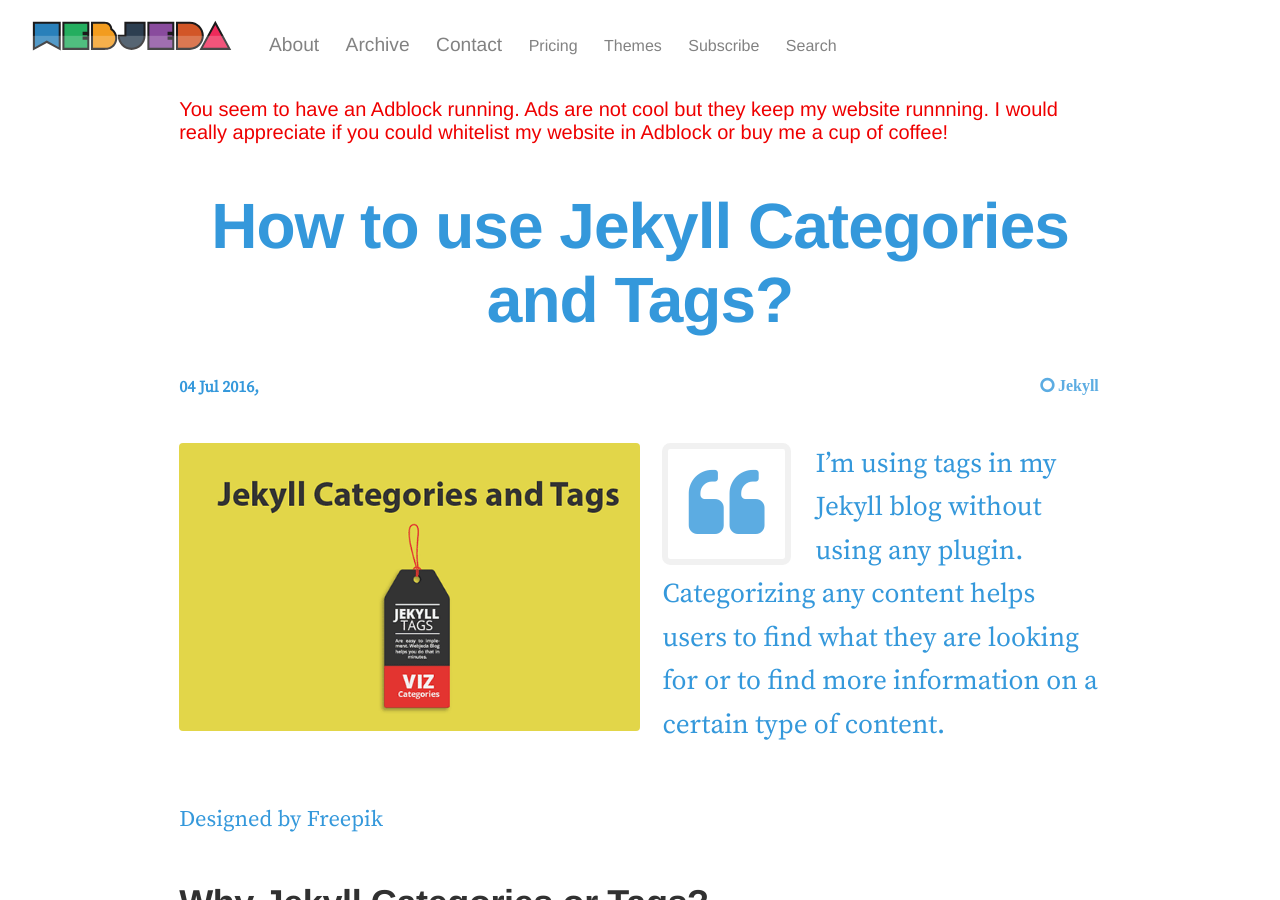
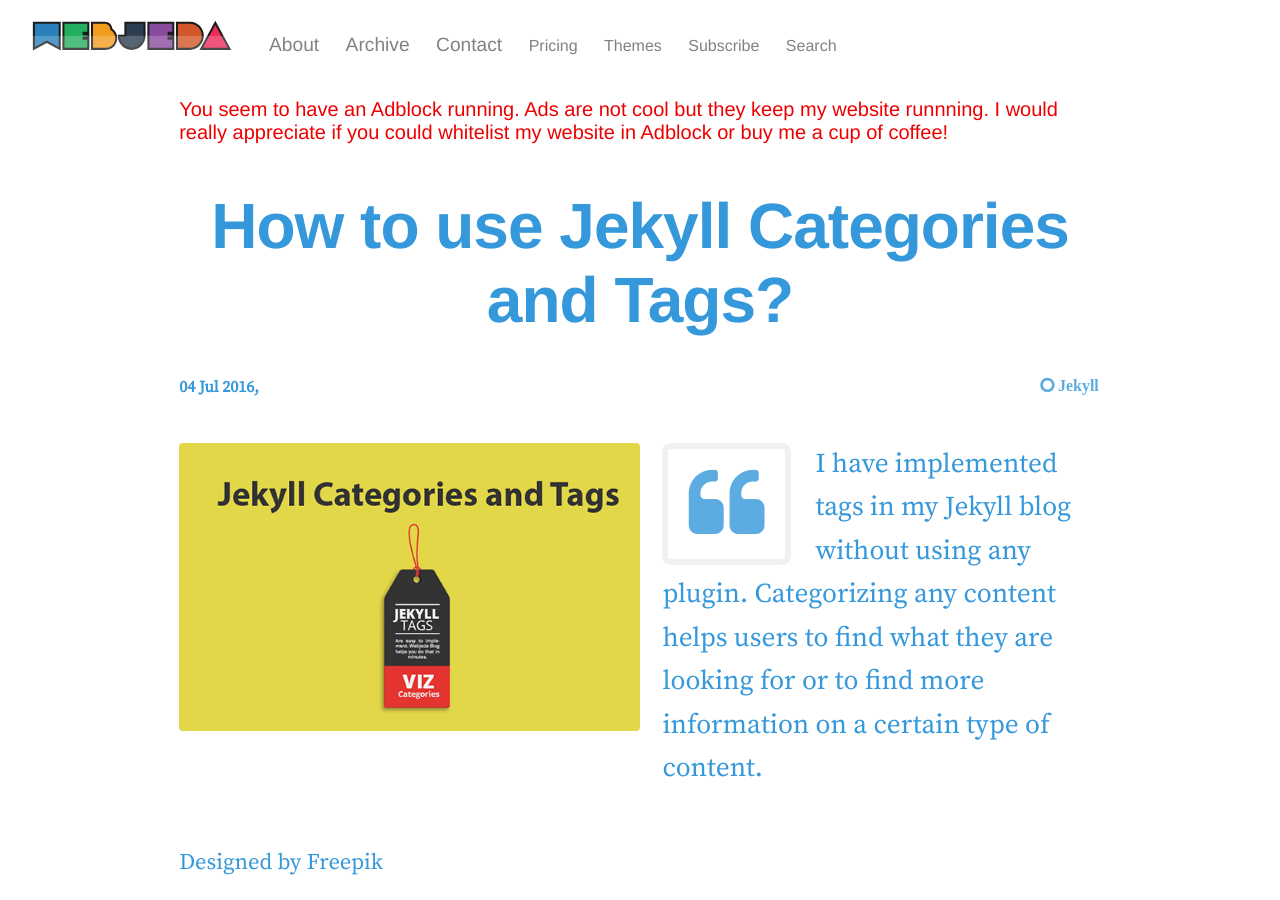
Before and after one commit to gaganmaheshwari/blog-webjeda, a Jekyll site: the page built from _posts/2016-07-04-jekyll-categories.md, in a window 1280 px wide and 900 px high. Built offline with Jekyll 4.4.1, drawn with Linux system fonts in a browser that asks for light colours.

Commit message:
no message

```diff
--- a/_posts/2016-07-04-jekyll-categories.md
+++ b/_posts/2016-07-04-jekyll-categories.md
@@ -1,6 +1,6 @@
 ---
 title: How to use Jekyll Categories and Tags?
-desc: I'm using tags in my Jekyll blog without using any plugin. Categorizing any content helps users to find what they are looking for or to find more information on a certain type of content.
+desc: I have implemented tags in my Jekyll blog without using any plugin. Categorizing any content helps users to find what they are looking for or to find more information on a certain type of content.
 keywords:
 author: sharathdt
 image: jekyll-categories.png
```
